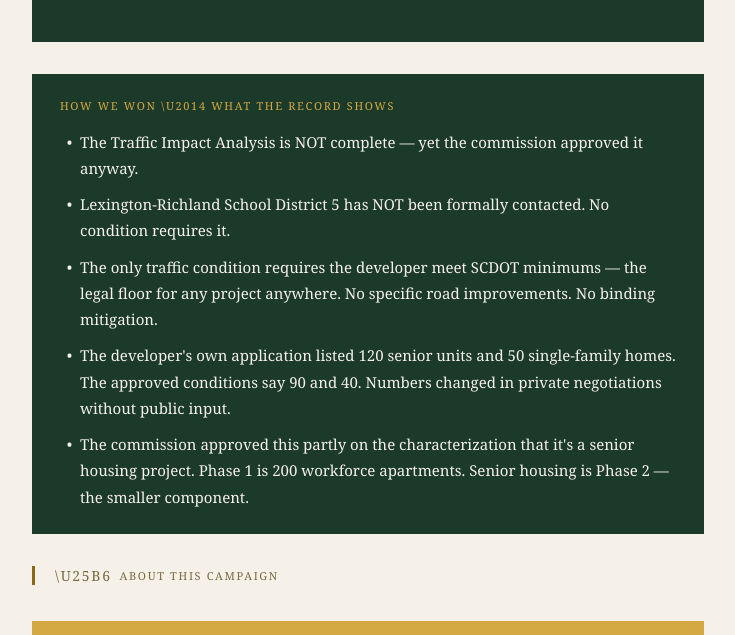
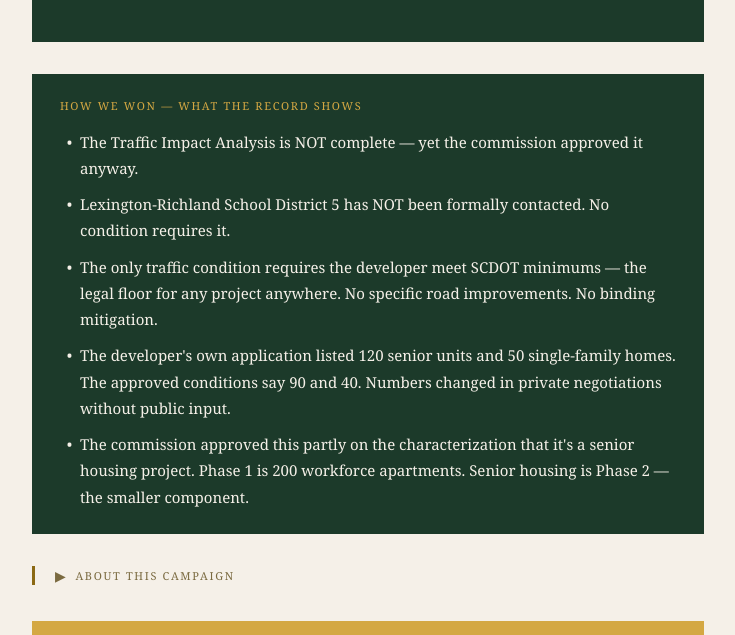
Before and after one commit to bryan-cogtide/shadygroveirmo, a React (Vite) app: page / in a window 1280 px wide. Shown: the part 1775-2410 px from the top of the page, without its empty margins (272-1007 px from the left). Built offline with nearby package versions, Linux system fonts and the light colour scheme.

Commit message:
Fix escaped unicode: render actual — and ▶ characters

```diff
--- a/src/Petition.jsx
+++ b/src/Petition.jsx
@@ -364,7 +364,7 @@ export default function Petition() {
             marginBottom: 16,
             fontFamily: "'Georgia', serif",
           }}>
-            How We Won \u2014 What The Record Shows
+            How We Won — What The Record Shows
           </div>
           <ul style={{
             margin: 0,
@@ -410,7 +410,7 @@ export default function Petition() {
             alignItems: "center",
             gap: 8,
           }}>
-            <span style={{ fontSize: 14, transition: "transform 0.2s" }}>\u25B6</span>
+            <span style={{ fontSize: 14, transition: "transform 0.2s" }}>▶</span>
             About This Campaign
           </summary>
           <div style={{
```
